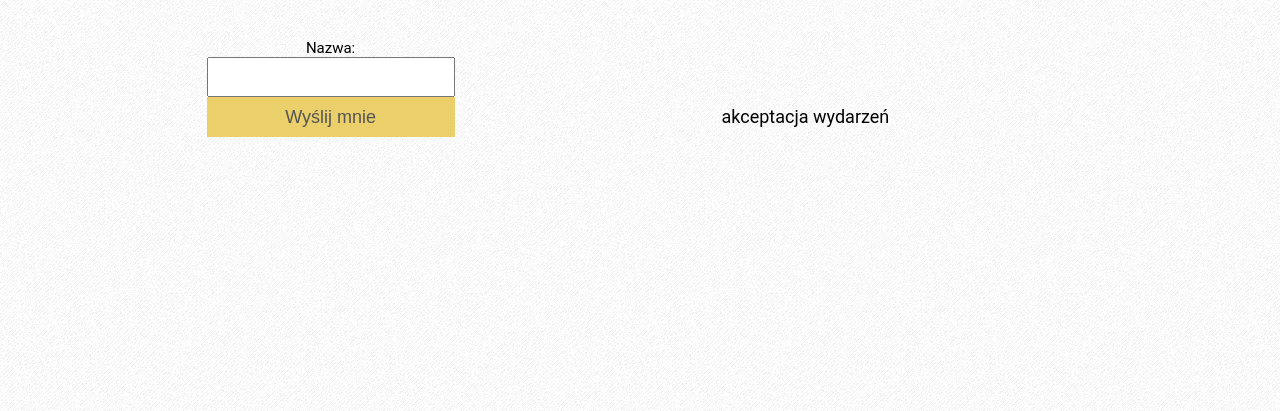
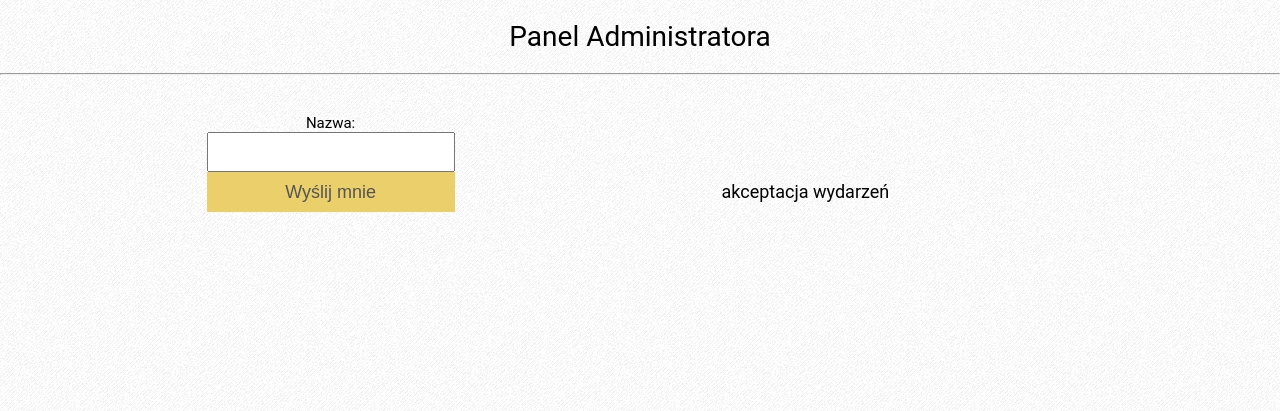
Before and after one commit to tojatos/PiastCode, a CodeIgniter app: page /PiastCode/index.php/administrator/index in a window 1280 px wide. Shown: the part 50-461 px from the top of the page. Run offline with CodeIgniter, Linux system fonts and the light colour scheme; style sheets or scripts are compiled from the project's sources.

Commit message:
panel administratora

```diff
--- a/application/views/Administrator/index.php
+++ b/application/views/Administrator/index.php
@@ -1,3 +1,9 @@
+<div class="panel-heading">
+	               <div class="text-center">
+	               		<h1 class="title">Panel Administratora</h1>
+	               		<hr />
+	               	</div>
+</div>
 <div class="event_container">
     <div class="left_admin">
         <?= $create_category_form ?>
```
